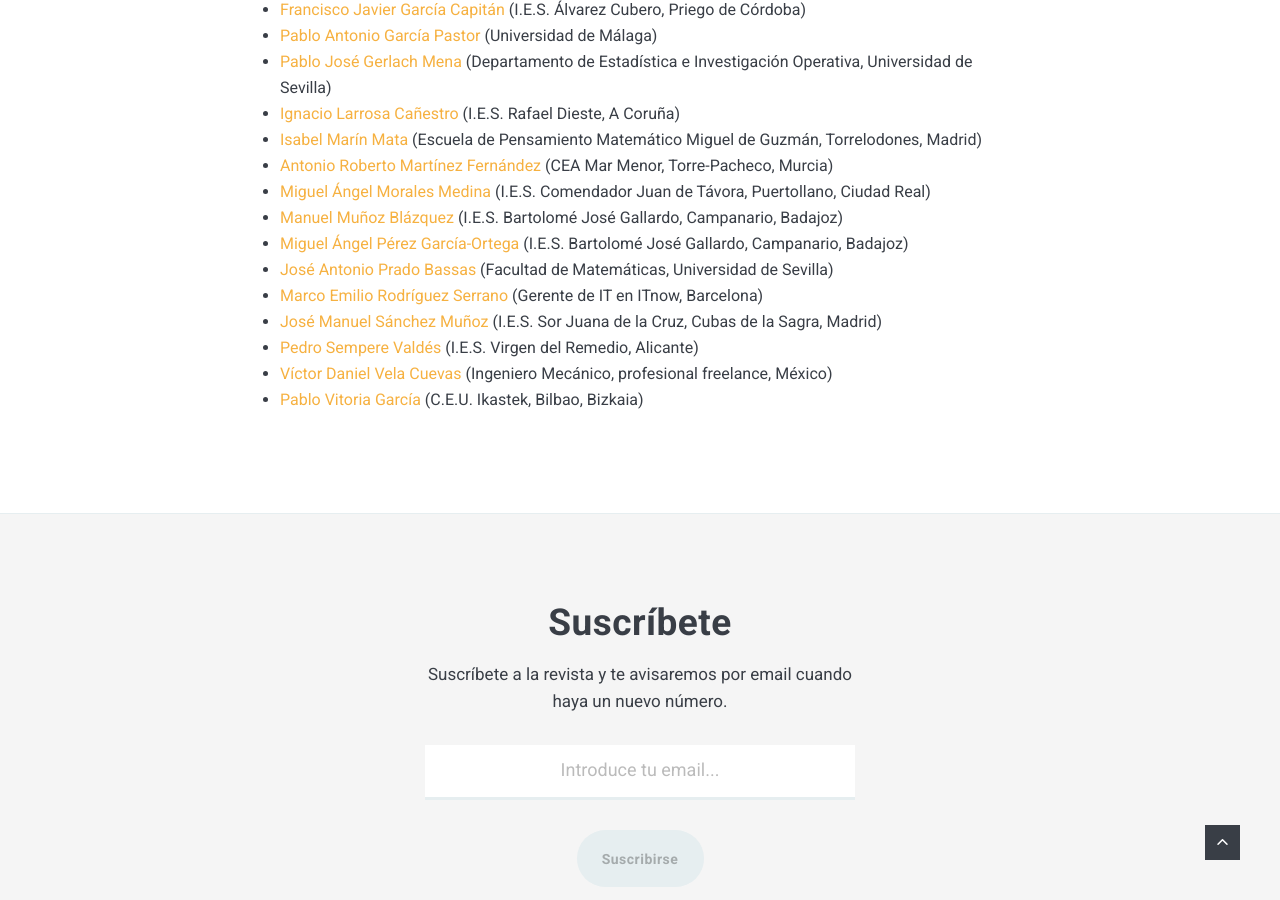
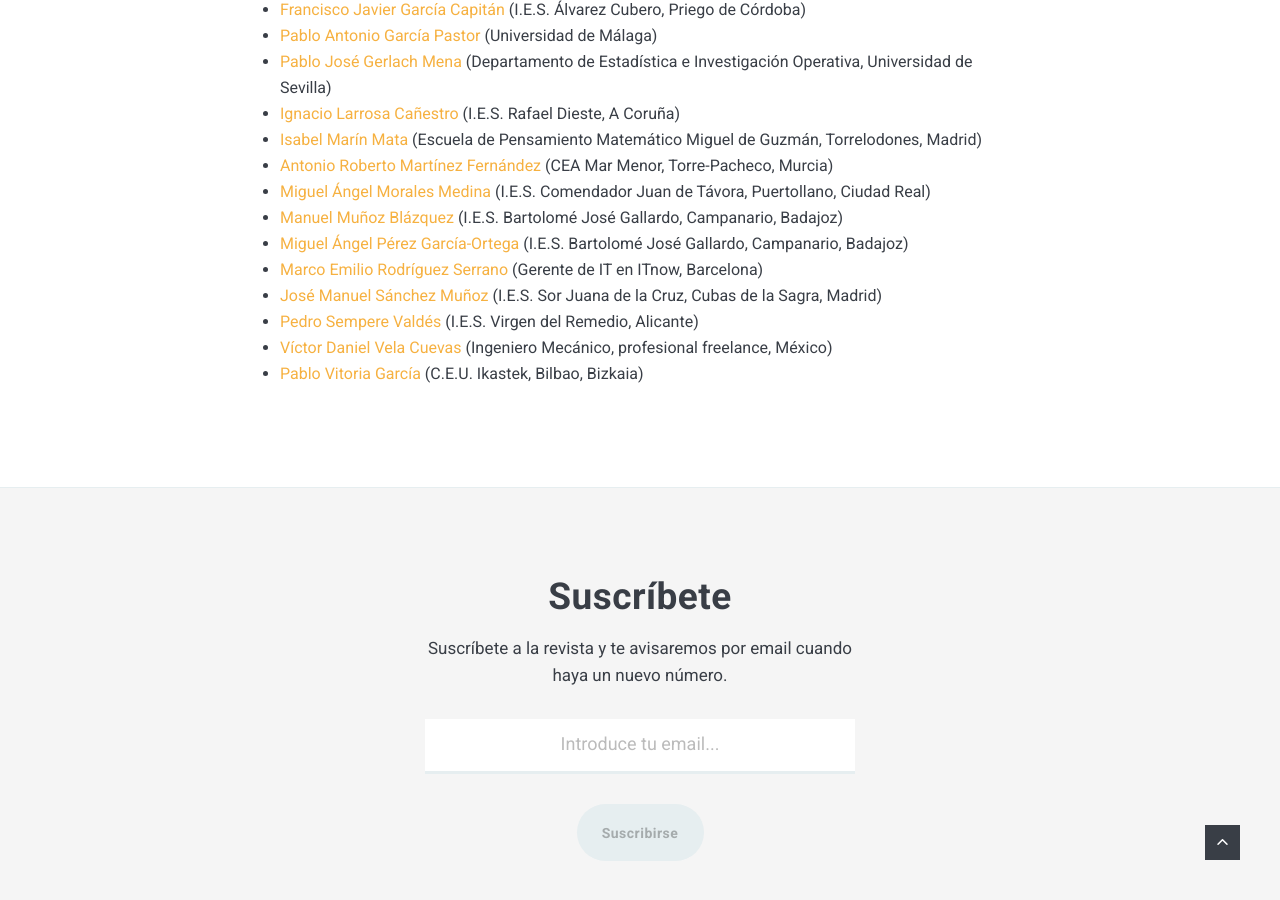
Before and after one commit to revistalva2/lva2.github.io, a Jekyll site: the page built from _pages/01-ficha_bibliografica.markdown, in a window 1280 px wide and 900 px high, scrolled down 913 px. Built offline with Jekyll 4.4.1, drawn with Linux system fonts in a browser that asks for light colours; nearby versions of some CDN libraries.

Commit message:
Update 01-ficha_bibliografica.markdown

```diff
--- a/_pages/01-ficha_bibliografica.markdown
+++ b/_pages/01-ficha_bibliografica.markdown
@@ -40,7 +40,6 @@ permalink: /ficha_bibliografica/
 - [Miguel Ángel Morales Medina](mailto:gaussianos@gmail.com) (I.E.S. Comendador Juan de Távora, Puertollano, Ciudad Real)
 - [Manuel Muñoz Blázquez](mailto:mmunozb04@educarex.es) (I.E.S. Bartolomé José Gallardo, Campanario, Badajoz)
 - [Miguel Ángel Pérez García-Ortega](mailto:mianpgo@gmail.com) (I.E.S. Bartolomé José Gallardo, Campanario, Badajoz)
-- [José Antonio Prado Bassas](mailto:bassas@us.es) (Facultad de Matemáticas, Universidad de Sevilla)
 - [Marco Emilio Rodríguez Serrano](mailto:mrodrise@gmail.com) (Gerente de IT en ITnow, Barcelona)
 - [José Manuel Sánchez Muñoz](mailto:jose.sm@educa.madrid.org) (I.E.S. Sor Juana de la Cruz, Cubas de la Sagra, Madrid)
 - [Pedro Sempere Valdés](mailto:pedrosemperevaldes@gmail.com) (I.E.S. Virgen del Remedio, Alicante)
```
